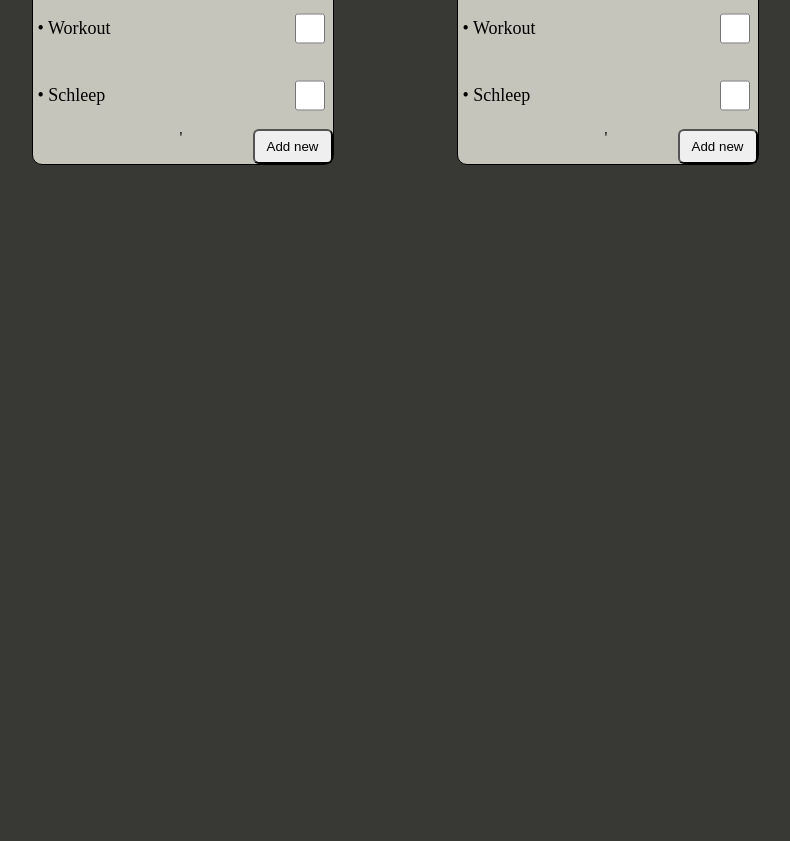
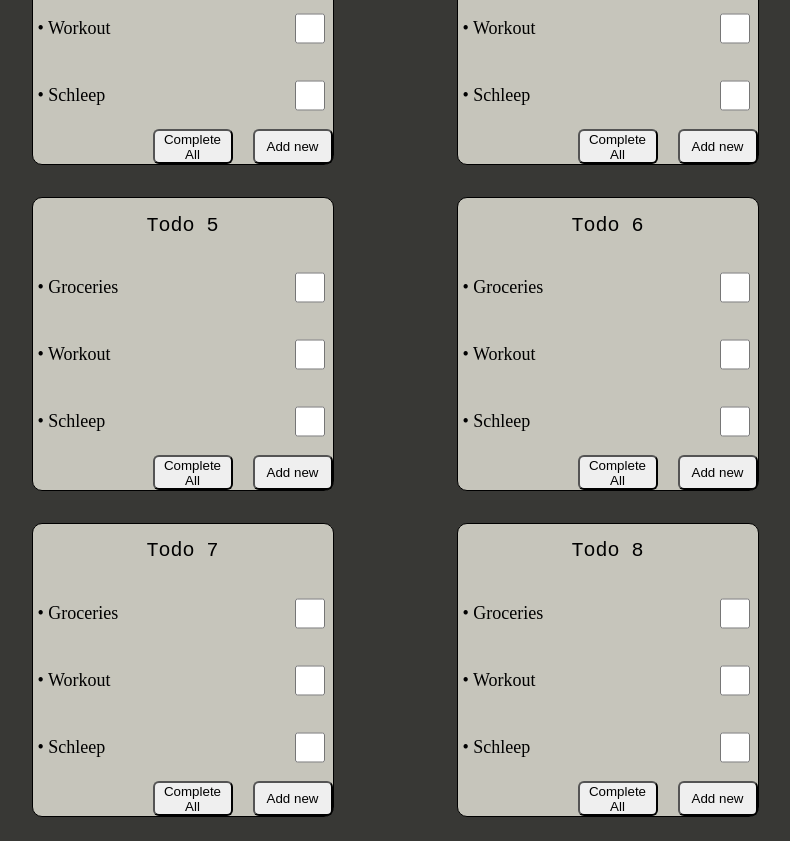
Before and after one commit to MikaelEdwartz/labb_vue, a Vue app: page / in a window 1280 px wide. Shown: the part 700-1541 px from the top of the page, without its empty margins (58-848 px from the left). Before the commit the page ends 889 px from the top, so only its background shows below. Built offline with nearby package versions, Linux system fonts and the light colour scheme.

Commit message:
add toggle all completed functionality

```diff
--- a/src/App.vue
+++ b/src/App.vue
@@ -1,38 +1,40 @@
 <script setup lang="ts">
 import TodoBox, {Item} from '/src/components/TodoBox.vue'
 import {ref} from 'vue'
-import CompletedList from "@/components/CompletedList.vue";
+import CompletedList from '@/components/CompletedList.vue'
 
 defineProps({
   completedList: {
     type: Object as () => Item[]
-
   }
 })
-const todos = ref(['Todo 1', 'Todo 2', 'Todo 3', "Todo 4"])
-const finishedTodosMap = new Map<String, Item[]>();
-const inputValue = ref("");
-const showCompleted = ref(false);
-const showFinishedButton = ref("Show Completed")
+const todos = ref(['Todo 1', 'Todo 2', 'Todo 3', 'Todo 4', 'Todo 5', 'Todo 6', 'Todo 7', 'Todo 8'])
+const finishedTodosMap = new Map<String, Item[]>()
+const inputValue = ref('')
+const showCompleted = ref(false)
+const showFinishedButton = ref('Show Completed')
 const createNewTodo = (event: SubmitEvent) => {
-  const input = event.target[0];
-  if (input)
-    todos.value.push(input.value)
-  inputValue.value = "";
+  const input = event.target[0]
+  if (input) todos.value.push(input.value)
+  inputValue.value = ''
 }
 const addToCompletedList = (emitEvent: SubmitEvent, header: string) => {
   finishedTodosMap.set(header, JSON.parse(JSON.stringify(emitEvent)))
-  todos.value.splice(todos.value.findIndex((c) => c === header), 1)
+  todos.value.splice(
+      todos.value.findIndex((c) => c === header),
+      1
+  )
 }
 const toggleCompleted = () => {
-  showCompleted.value = !showCompleted.value;
-  showCompleted.value ? showFinishedButton.value = "Show Todo" : showFinishedButton.value = "Show Completed"
-  console.log(finishedTodosMap.get("Todo 1"))
+  showCompleted.value = !showCompleted.value
+  showCompleted.value
+      ? (showFinishedButton.value = 'Show Todo')
+      : (showFinishedButton.value = 'Show Completed')
+  console.log(finishedTodosMap.get('Todo 1'))
 }
 </script>
 
 <template>
-
   <header>
     <h1 class="toDoHeader">TODO</h1>
     <form id="addForm" @submit.prevent="createNewTodo">
@@ -42,16 +44,27 @@
       </div>
     </form>
     <div id="showCompleted">
-      <button id="toggleCompletedButton" @click="toggleCompleted"> {{ showFinishedButton }}</button>
+      <button id="toggleCompletedButton" @click="toggleCompleted">{{ showFinishedButton }}</button>
     </div>
   </header>
   <main class="main">
-    <ul v-if="showCompleted" class="list" v-for="finished in finishedTodosMap" :key="JSON.stringify(finished)">
+    <ul
+        v-if="showCompleted"
+        class="list"
+        v-for="finished in finishedTodosMap"
+        :key="JSON.stringify(finished)"
+    >
       <CompletedList v-if="showCompleted" :finished-items="[finished]"></CompletedList>
     </ul>
     <ul v-else class="list" v-for="todo in todos" :key="todo">
-      <TodoBox class="box" todo="todo" :header-name="todo"
-               @completed-list="(emitEvent: SubmitEvent, header: string) => addToCompletedList(emitEvent, header)"/>
+      <TodoBox
+          class="box"
+          todo="todo"
+          :header-name="todo"
+          @completed-list="
+          (emitEvent: SubmitEvent, header: string) => addToCompletedList(emitEvent, header)
+        "
+      />
     </ul>
   </main>
 </template>
@@ -87,7 +100,6 @@
   display: grid;
   justify-items: center;
   padding: 5px;
-
 }
 
 #showCompleted {
@@ -104,7 +116,7 @@
 }
 
 #toggleCompletedButton:hover {
-  background-color: #C6C5BB;
+  background-color: #c6c5bb;
 }
 
 .createTodoText {
@@ -130,5 +142,4 @@
     justify-items: center;
   }
 }
-
 </style>
--- a/src/components/CompletedList.vue
+++ b/src/components/CompletedList.vue
@@ -1,6 +1,5 @@
 <script setup lang="ts">
-
-import type {Item} from '@/components/TodoBox.vue'
+import type { Item } from '@/components/TodoBox.vue'
 
 enum Priority {
   HIGH,
@@ -13,7 +12,6 @@
     type: Map<string, Item[]>
   }
 })
-
 </script>
 
 <template>
@@ -23,17 +21,24 @@
         <h1 class="header">{{ key }}</h1>
       </div>
       <div class="finishedItem" v-for="v in value" :key="v.id">
-        <p> Done: <br> {{ v.title }}</p>
-        <p> Priority: <br> {{ Priority[v.priority].toLowerCase() }}</p>
-        <p> Created: <br> {{ new Date(v.created).toDateString() }}</p>
+        <p>
+          Done: <br />
+          {{ v.title }}
+        </p>
+        <p>
+          Priority: <br />
+          {{ Priority[v.priority].toLowerCase() }}
+        </p>
+        <p>
+          Created: <br />
+          {{ new Date(v.created).toDateString() }}
+        </p>
       </div>
     </div>
-
   </main>
 </template>
 
 <style scoped>
-
 .header {
   display: grid;
   justify-items: center;
@@ -43,7 +48,7 @@
 .finishedBox {
   height: auto;
   width: 100%;
-  background-color: #C6C5BB;
+  background-color: #c6c5bb;
   border-radius: 10px;
   align-items: center;
 }
--- a/src/components/TodoBox.vue
+++ b/src/components/TodoBox.vue
@@ -1,5 +1,5 @@
 <script setup lang="ts">
-import {ref} from 'vue'
+import { ref } from 'vue'
 import TodoItem from './TodoItem.vue'
 import TodoItemModal from './TodoItemModal.vue'
 
@@ -8,6 +8,7 @@
     type: String
   }
 })
+
 enum Priority {
   HIGH,
   MEDIUM,
@@ -22,29 +23,34 @@
   completed: boolean
 }
 
-let todoHeader = ref(props.headerName);
+let todoHeader = ref(props.headerName)
 let showModal = ref(false)
-let isChecked = ref(false);
-let allChecked = ref(false);
-const testItems = [{
+let isChecked = ref(false)
+let allChecked = ref(false)
+let toggleCompletedString = ref('Complete All')
+const testItems = [
+  {
     id: 1,
     title: 'Groceries',
     priority: Priority.HIGH,
     created: new Date().getTime(),
     completed: false
-}, {
+  },
+  {
     id: 2,
     title: 'Workout',
     priority: Priority.MEDIUM,
     created: new Date().getTime(),
     completed: false
-}, {
+  },
+  {
     id: 3,
     title: 'Schleep',
     priority: Priority.LOW,
     created: new Date().getTime(),
     completed: false
-}]
+  }
+]
 const todoList = ref(testItems)
 
 const handleSubmit = (newItem: Item) => {
@@ -59,36 +65,52 @@
   showModal.value = false
 }
 const removeCompleted = () => {
-  todoList.value = [...todoList.value.filter((todo) => !todo.completed)];
+  todoList.value = [...todoList.value.filter((todo) => !todo.completed)]
   checkIfChecked()
 }
 
 const checkIfChecked = () => {
   const completedList = todoList.value.filter((value) => value.completed)
-  completedList.length === todoList.value.length ? allChecked.value = true : allChecked.value = false;
-  completedList.length > 0 ? isChecked.value = true : isChecked.value = false;
+  completedList.length === todoList.value.length
+    ? (allChecked.value = true)
+    : (allChecked.value = false)
+  completedList.length > 0 ? (isChecked.value = true) : (isChecked.value = false)
 }
-
+const toggleAllCompleted = () => {
+  allChecked.value ?
+  todoList.value.forEach((todo) => (todo.completed = false)) :
+      todoList.value.forEach((todo) => (todo.completed = true))
+  checkIfChecked()
+  allChecked.value ? toggleCompletedString.value = 'Uncomplete All' : toggleCompletedString.value = 'Complete All'
+}
 </script>
 <template>
   <main class="todoBox">
     <TodoItemModal v-if="showModal" @add-item="(item) => handleSubmit(item)"></TodoItemModal>
-    <h1 class="header"><textarea id="headerInput" v-model="todoHeader"/></h1>
+    <h1 class="header"><textarea id="headerInput" v-model="todoHeader" /></h1>
     <div v-for="item in todoList" :key="item.id">
       <TodoItem :list-item="item" @check-Box-Toggled="checkIfChecked"></TodoItem>
     </div>
-    <footer class="boxFooter">'
-      <button id="removeBox" v-show="allChecked" @click="$emit('completedList', todoList, todoHeader)">Finish
+    <footer class="boxFooter">
+      <button
+        id="removeBox"
+        v-show="allChecked"
+        @click="$emit('completedList', todoList, todoHeader)"
+      >
+        Finish
         {{ todoHeader }}
       </button>
-      <button id="clearButton" v-show="isChecked && !allChecked" @click="removeCompleted">Clear completed</button>
+      <button id="clearButton" v-show="isChecked && !allChecked" @click="removeCompleted">
+        Clear completed
+      </button>
+      <button id="completeButton" @click="toggleAllCompleted">{{toggleCompletedString}}</button>
+
       <button id="addButton" @click="showModal = true">Add new</button>
     </footer>
   </main>
 </template>
 
 <style scoped>
-
 .header {
   display: grid;
   justify-items: center;
@@ -97,27 +119,33 @@
 
 .todoBox {
   height: auto;
-  background-color: #C6C5BB;
+  background-color: #c6c5bb;
   border-radius: 10px;
 }
 
 .boxFooter {
   display: grid;
-  grid-template-columns: 1fr 1fr;
+  grid-template-columns: 1fr 1fr 1fr;
   justify-items: end;
   align-self: baseline;
 }
-
+#completeButton{
+  width: 80px;
+  height: 35px;
+  align-self: center;
+  grid-column: 2;
+  border-radius: 6px;
+}
 #addButton {
   width: 80px;
   height: 35px;
   align-self: end;
-  grid-column: 2;
+  grid-column: 3;
   border-radius: 6px;
-
 }
 
-#clearButton, #removeBox {
+#clearButton,
+#removeBox {
   place-self: start;
   grid-column: 1;
   border-radius: 6px;
@@ -131,10 +159,13 @@
   height: 25px;
   text-align: center;
   overflow-x: scroll;
-  background-color: #C6C5BB;
+  background-color: #c6c5bb;
   resize: none;
 }
-  #addButton:hover, #clearButton:hover, #removeBox:hover {
-    background-color: #C6C5BB;
+
+#addButton:hover,
+#clearButton:hover,
+#removeBox:hover {
+  background-color: #c6c5bb;
 }
 </style>
--- a/src/components/TodoItemModal.vue
+++ b/src/components/TodoItemModal.vue
@@ -1,13 +1,13 @@
 <script setup lang="ts">
-import type {Item} from './TodoBox.vue'
+import type { Item } from './TodoBox.vue'
 import Priority from './TodoBox.vue'
-import {ref} from 'vue'
+import { ref } from 'vue'
 
 const emit = defineEmits(['addItem'])
 
 const priority = ref(Priority.LOW)
 const generateId = () => {
-  return Math.floor(Math.random() * 100000000000);
+  return Math.floor(Math.random() * 100000000000)
 }
 const submitForm = (event: SubmitEvent) => {
   const newItem: Item = {
@@ -15,7 +15,7 @@
     completed: false,
     created: new Date().getTime(),
     priority: priority.value,
-    title: '',
+    title: ''
   }
   if (event.target[0] && event.target[1]) {
     const title = event.target[0].value
@@ -30,16 +30,16 @@
       <div class="modalContainer">
         <form class="form" @submit.prevent="submitForm">
           <p>What do you want to add?</p>
-          <input type="text" placeholder="Title" required/>
+          <input type="text" placeholder="Title" required />
           <div>
-            <input type="radio" id="low" value="Low" v-model="priority"/>
+            <input type="radio" id="low" value="Low" v-model="priority" />
             <label for="low">Low</label>
-            <input type="radio" id="medium" value="Medium" v-model="priority"/>
+            <input type="radio" id="medium" value="Medium" v-model="priority" />
             <label for="medium">Medium</label>
-            <input type="radio" id="high" value="High" v-model="priority"/>
+            <input type="radio" id="high" value="High" v-model="priority" />
             <label for="high">High</label>
           </div>
-          <input type="submit"/>
+          <input type="submit" />
         </form>
       </div>
     </main>
@@ -57,12 +57,11 @@
   display: grid;
   align-items: center;
   justify-items: center;
-
 }
 
 .modalContainer {
   width: 300px;
-  background-color: #C6C5BB;
+  background-color: #c6c5bb;
   border-radius: 10px;
   margin-left: 5px;
   box-shadow: 0 2px 8px rgba(0, 0, 0, 0.33);
@@ -74,8 +73,7 @@
   grid-template-rows: 1fr 1fr;
   grid-gap: 10px;
   padding: 10px;
-  background-color: #C6C5BB;
+  background-color: #c6c5bb;
   border-radius: 10px;
-
 }
 </style>
```
Also changed, not shown: src/components/TodoItem.vue (+17 -8 lines). Lines whose indentation alone changed are shown as unchanged.
